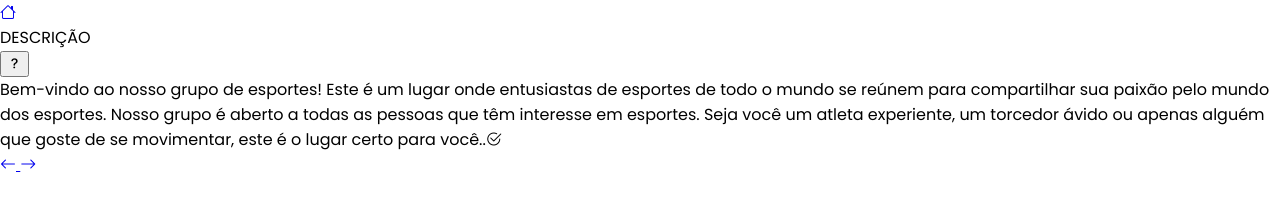
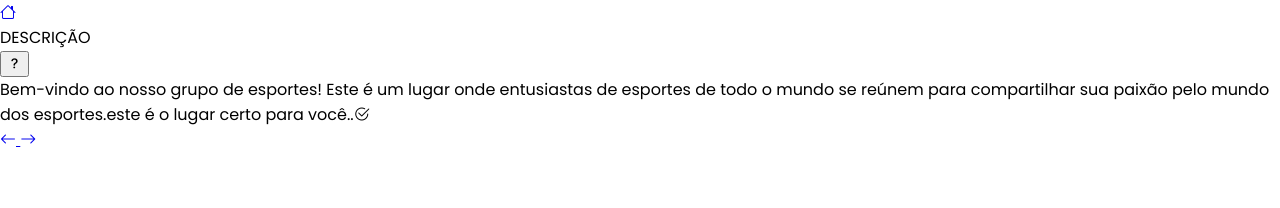
Before and after one commit to ICEI-PUC-Minas-PMV-SI/pmv-si-2023-1-e1-proj-web-t5-esportes_gratuitos, a website: page src/public/add-group/description/index.html in a window 1280 px wide. Drawn offline with nearby package versions, Linux system fonts and the light colour scheme.

Commit message:
Update index.html

```diff
--- a/src/public/add-group/description/index.html
+++ b/src/public/add-group/description/index.html
@@ -42,7 +42,7 @@
     <main>
         <div id="modality" class="picker" >
             <ul>
-                <li onclick="checkMarker(this)"> Bem-vindo ao nosso grupo de esportes! Este é um lugar onde entusiastas de esportes de todo o mundo se reúnem para compartilhar sua paixão pelo mundo dos esportes. Nosso grupo é aberto a todas as pessoas que têm interesse em esportes. Seja você um atleta experiente, um torcedor ávido ou apenas alguém que goste de se movimentar, este é o lugar certo para você..<i class="bi bi-check2-circle"></i></li>
+                <li onclick="checkMarker(this)"> Bem-vindo ao nosso grupo de esportes! Este é um lugar onde entusiastas de esportes de todo o mundo se reúnem para compartilhar sua paixão pelo mundo dos esportes.este é o lugar certo para você..<i class="bi bi-check2-circle"></i></li>
             </ul>
         </div>
     </main>
```
